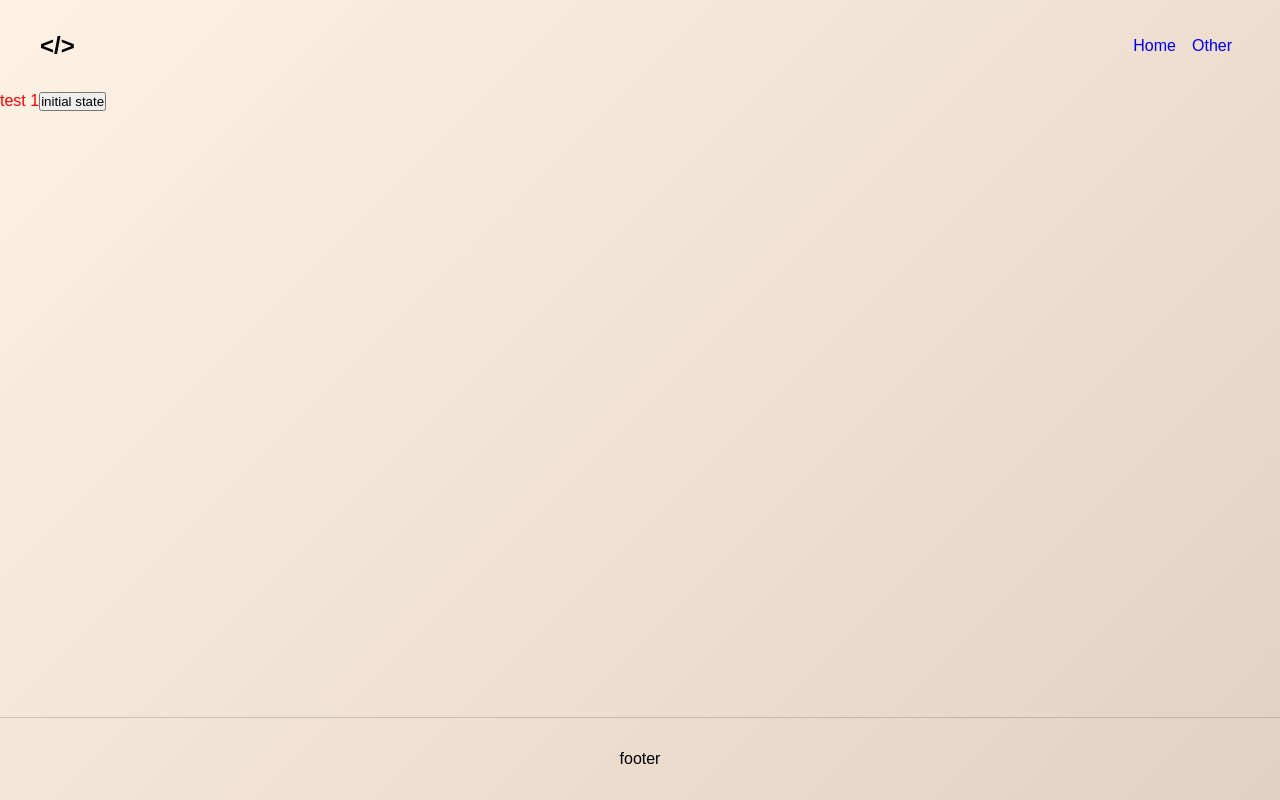
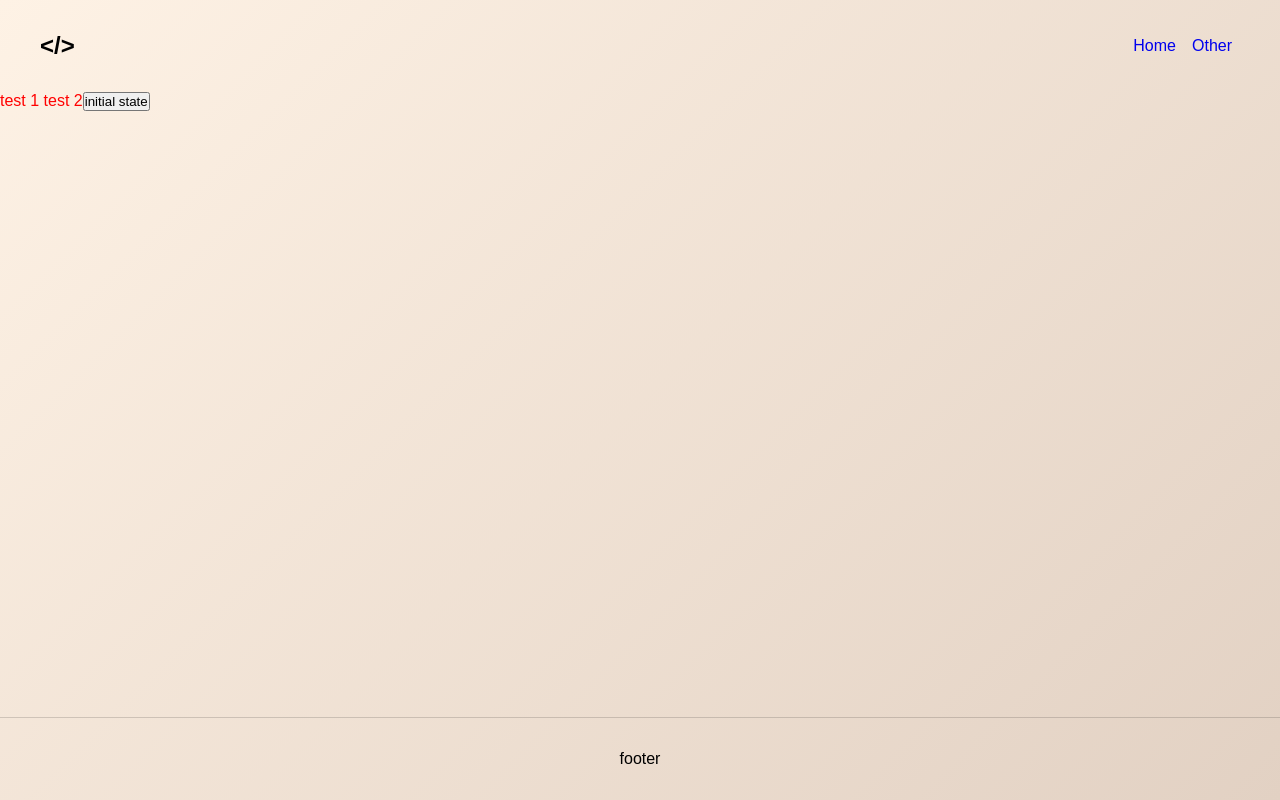
Before and after one commit to johannranudd/next-api-template, a Next.js app: page / in a window 1280 px wide. Built offline with nearby package versions, Linux system fonts and the light colour scheme.

Commit message:
second commit

```diff
--- a/pages/index.js
+++ b/pages/index.js
@@ -9,7 +9,7 @@ export default function Home() {
   return (
     <>
       <StyledDiv>
-        test 1
+        test 1 test 2
         <button
           onClick={() =>
             dispatch({ type: 'CHANGE_STATE', payload: 'new state value' })
```
